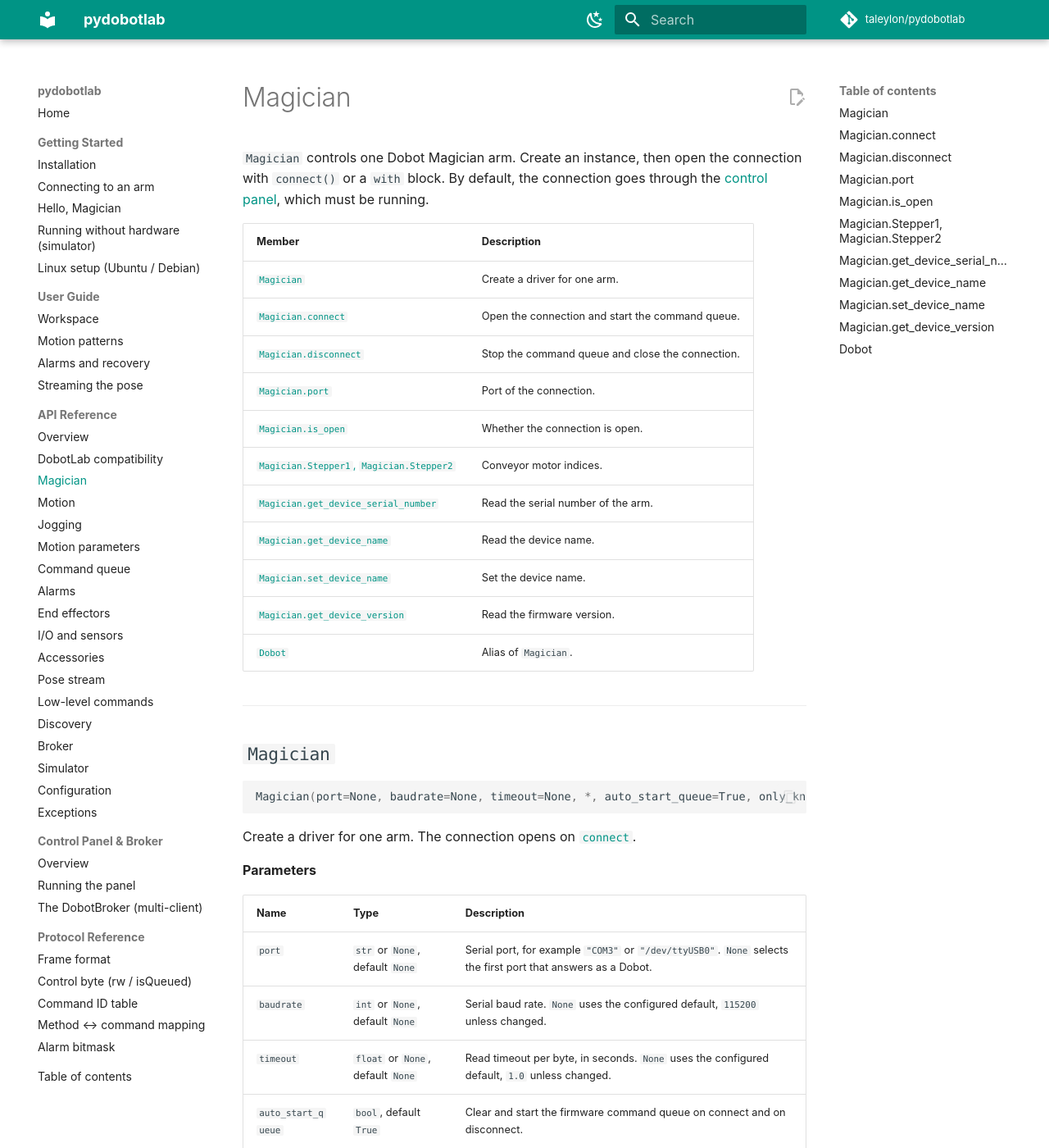
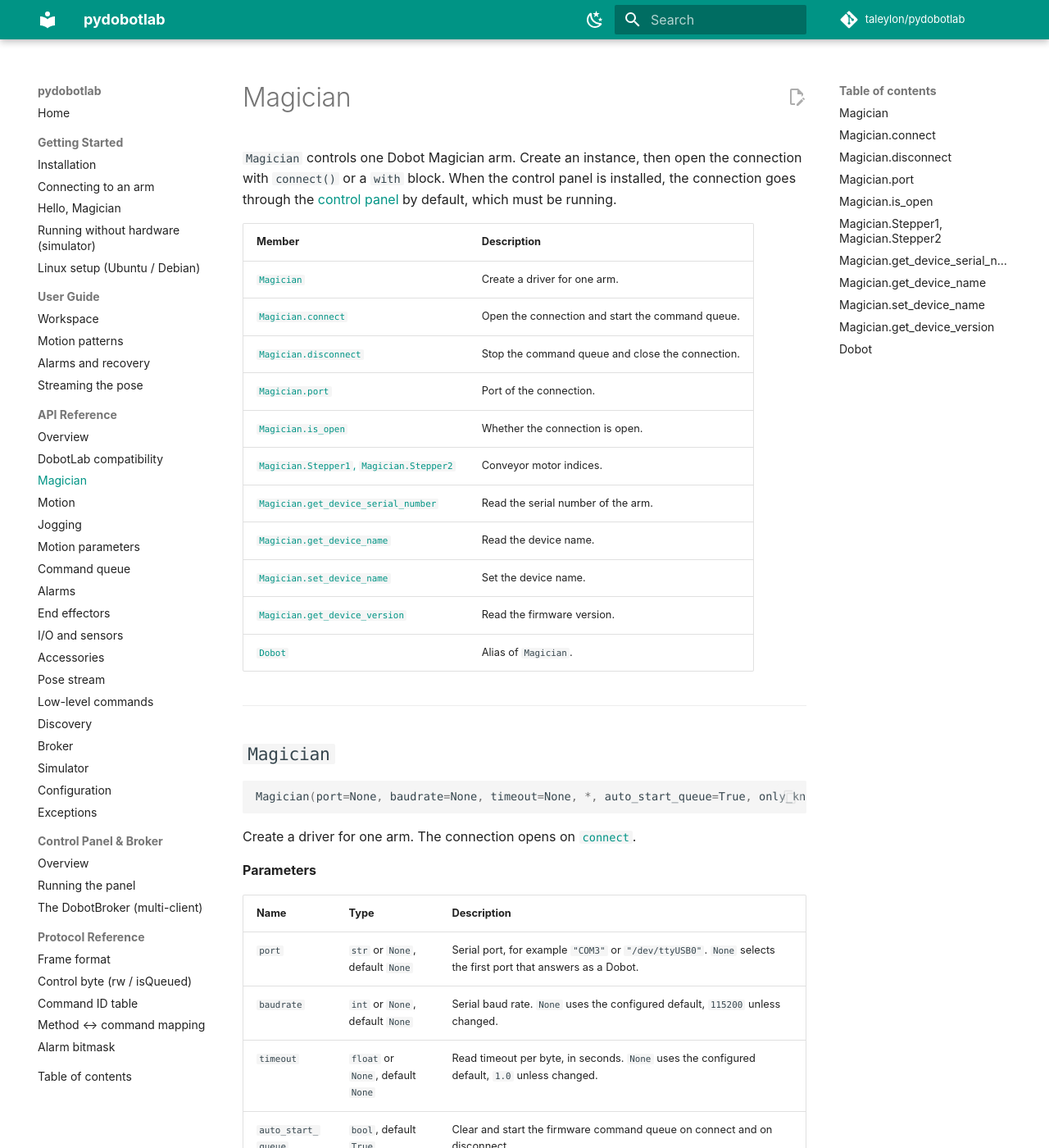
Before and after one commit to taleylon/pydobotlab, an MkDocs documentation site: the page built from docs/api/magician.md, in a window 1280 px wide and 1400 px high. Shown: the whole window at 82% size. Built offline with MkDocs 1.6.1 and Material for MkDocs 9.7.7, drawn with Linux system fonts in a browser that asks for light colours; comment, search, counter and statistics services are not loaded; some of the changed text lies outside the part shown.

```diff
--- a/docs/api/magician.md
+++ b/docs/api/magician.md
@@ -1,6 +1,6 @@
 # Magician
 
-`Magician` controls one Dobot Magician arm. Create an instance, then open the connection with `connect()` or a `with` block. By default, the connection goes through the [control panel](../panel/running.md#scripts), which must be running.
+`Magician` controls one Dobot Magician arm. Create an instance, then open the connection with `connect()` or a `with` block. When the control panel is installed, the connection goes through the [control panel](../panel/running.md#scripts) by default, which must be running.
 
 | Member | Description |
 |---|---|
@@ -35,7 +35,7 @@ Create a driver for one arm. The connection opens on [`connect`](#connect).
 | `timeout` | `float` or `None`, default `None` | Read timeout per byte, in seconds. `None` uses the configured default, `1.0` unless changed. |
 | `auto_start_queue` | `bool`, default `True` | Clear and start the firmware command queue on connect and on disconnect. |
 | `only_known_adapters` | `bool`, default `False` | When selecting a port automatically, consider only known Dobot adapters ([`KNOWN_DOBOT_USB_IDS`](discovery.md#known_dobot_usb_ids)). |
-| `require_panel` | `bool`, default `True` | `True` connects through the running control panel, that is through its [broker](broker.md), and raises if it is not running. `False` connects through the panel when it is running and opens the port directly otherwise. |
+| `require_panel` | `bool` or `None`, default `None` | `True` connects through the running control panel, that is through its [broker](broker.md), and raises if it is not running. `False` connects through the panel when it is running and opens the port directly otherwise. `None` is `True` when the control panel is installed (`pydobotlab[gui]`) and `False` otherwise. |
 | `via_broker` | `bool` or `"auto"`, default `"auto"` | `"auto"` follows `require_panel`. `True` requires a broker. `False` always opens the port directly; `require_panel` does not apply. |
 | `broker_host` | `str` or `None`, default `None` | Broker host. `None` uses the configured default, `"127.0.0.1"` unless changed. |
 | `broker_port` | `int` or `None`, default `None` | Broker TCP port. `None` uses the configured default, `8765` unless changed. |
```
Also changed, not shown: other parts of docs/api/magician.md (+2 -2 lines), docs/api/broker.md (+1 -1 lines), docs/api/errors.md (+1 -1 lines).
